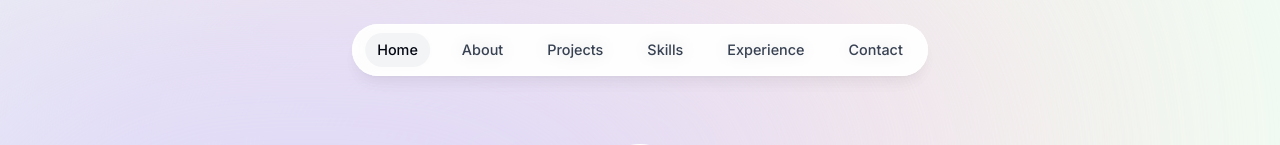
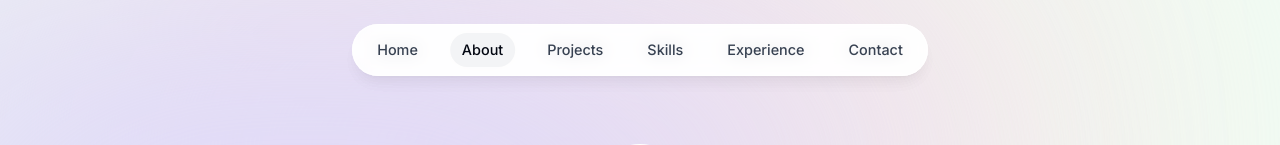
Before and after one commit to ishaan10dutta/portfolio_next, a Next.js app: page / in a window 1280 px wide. Shown: the top 145 px of the page. Built offline with nearby package versions, Linux system fonts and the light colour scheme.

Commit message:
[wip] section change based on active component on screen.

```diff
--- a/src/app/components/about.tsx
+++ b/src/app/components/about.tsx
@@ -3,26 +3,25 @@
 import React from "react";
 import SectionHeading from "./section-heading";
 import { motion } from "framer-motion";
-// import { useSectionInView } from "@/lib/hooks";
+import { useSectionInView } from "@/app/lib/hooks";
 
 export default function About() {
-//   const { ref } = useSectionInView("About");
+  const { ref } = useSectionInView("About");
 
   return (
     <motion.section
-    //   ref={ref}
+      ref={ref}
       className="mb-28 max-w-[45rem] text-center leading-8 sm:mb-40 scroll-mt-28"
       initial={{ opacity: 0, y: 100 }}
       animate={{ opacity: 1, y: 0 }}
       transition={{ delay: 0.175 }}
-      id="about"
-    >
+      id="about">
       <SectionHeading>About me</SectionHeading>
       <p className="mb-3">
         After graduating with a degree in{" "}
-        <span className="font-medium">Computer Science</span>, I decided to pursue my
-        passion for programming. I enrolled in a coding bootcamp and learned{" "}
-        <span className="font-medium">full-stack web development</span>.{" "}
+        <span className="font-medium">Computer Science</span>, I decided to
+        pursue my passion for programming. I enrolled in a coding bootcamp and
+        learned <span className="font-medium">full-stack web development</span>.{" "}
         <span className="italic">My favorite part of programming</span> is the
         problem-solving aspect. I <span className="underline">love</span> the
         feeling of finally figuring out a solution to a problem. My core stack
--- /dev/null
+++ b/src/app/lib/hooks.ts
@@ -0,0 +1,18 @@
+import { useInView } from "react-intersection-observer";
+import { SectionName } from "./types";
+import { useActiveSectionContext } from "../context/active-section-context";
+import { useEffect } from "react";
+
+const useSectionInView = (sectionName: SectionName, threshold = 0.75) => {
+  const { ref, inView } = useInView({ threshold });
+  const { timeOfLastClick, setActiveSection } = useActiveSectionContext();
+
+  useEffect(() => {
+    if (inView && Date.now() - timeOfLastClick > 1000)
+      setActiveSection(sectionName);
+  }, [inView, timeOfLastClick, setActiveSection, sectionName]);
+
+  return {ref};
+};
+
+export {useSectionInView};
```
